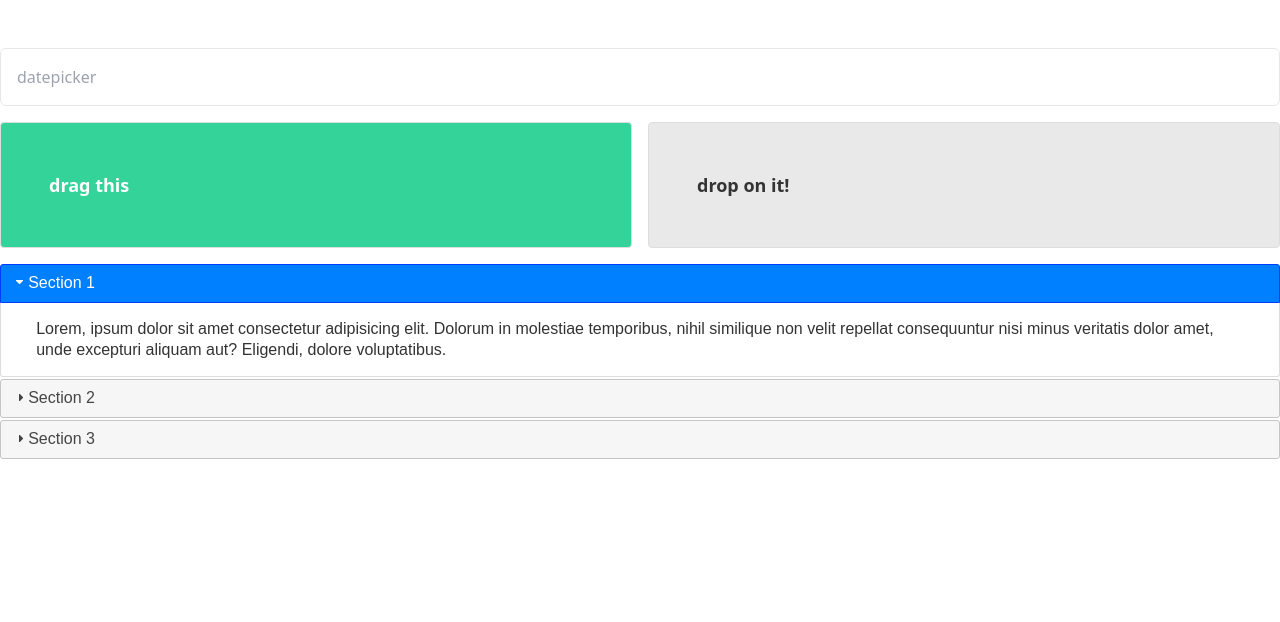
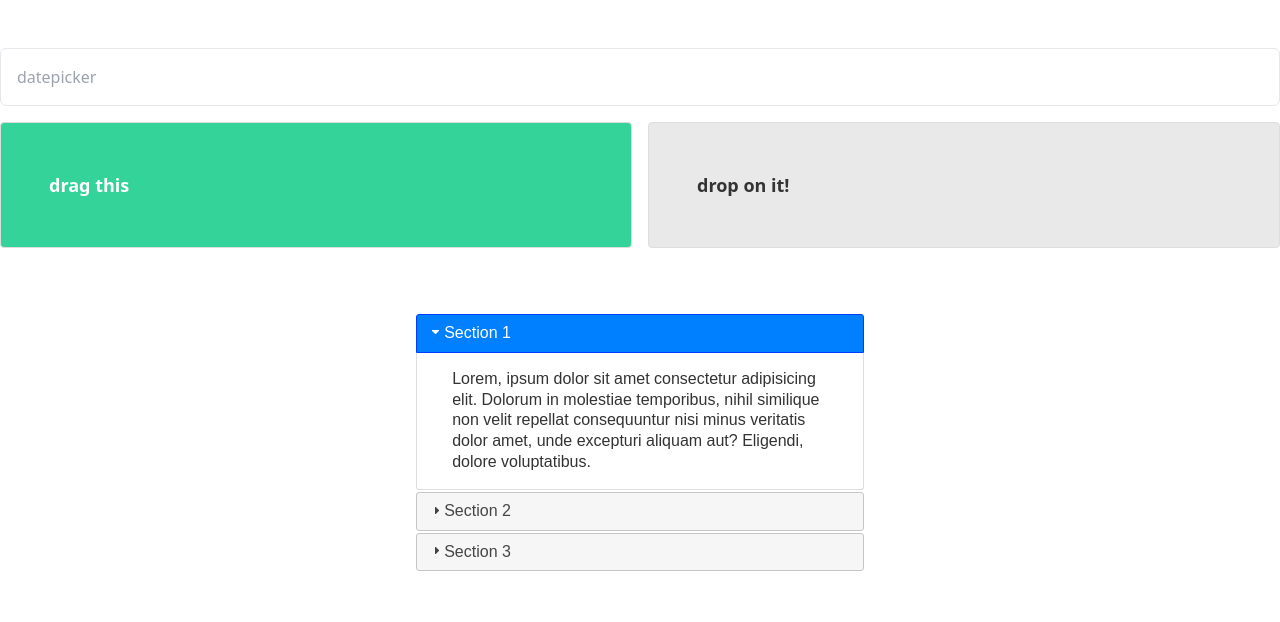
Before and after one commit to bagusgandhi/jqueryui-pert9, a plain HTML site: page index.html in a window 1280 px wide. Drawn offline with nearby package versions, Linux system fonts and the light colour scheme.

Commit message:
resize width accordion

```diff
--- a/index.html
+++ b/index.html
@@ -21,7 +21,7 @@
                     <p>drop on it!</p>
                 </div>
             </div>
-            <div id="accordion">
+            <div id="accordion" class="max-w-md mx-auto py-12">
                <h3>Section 1</h3>
                <div>
                     <p>Lorem, ipsum dolor sit amet consectetur adipisicing elit. Dolorum in molestiae temporibus, nihil similique non velit repellat consequuntur nisi minus veritatis dolor amet, unde excepturi aliquam aut? Eligendi, dolore voluptatibus.</p>
```
